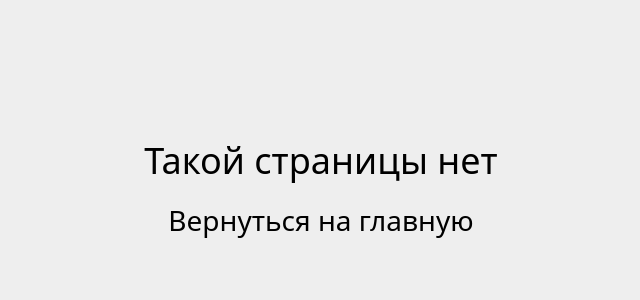
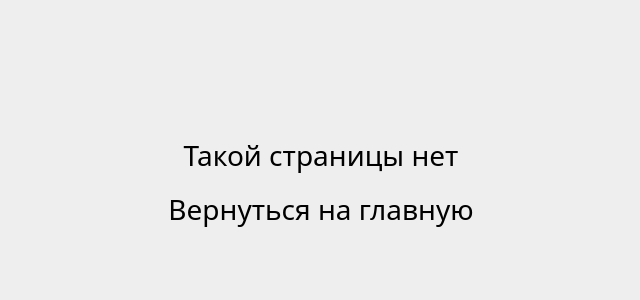
Before and after one commit to orzxiety/website, a Vue app: page /discord in a window 1280 px wide. Shown: the top 300 px of the page, without its empty margins (319-959 px from the left). Built offline with nearby package versions, Linux system fonts and the light colour scheme; a web font is replaced by a local one.

Commit message:
изменено:      src/assets/style.css 	изменено:      src/views/NotFoundView.vue

```diff
--- a/src/assets/style.css
+++ b/src/assets/style.css
@@ -46,7 +46,7 @@ body {
 
 .rowContent {
     display: flex;
-    gap: 24px;
+    gap: 18px;
     align-items: center;
     flex-direction: row;
 }
@@ -76,6 +76,7 @@ body {
 .avatar {
     height: 72px;
     border-radius: 64px;
+    margin: 0px 8px 0px 0px;;
 }
 
 .icon {
@@ -125,6 +126,7 @@ p {
 
     .avatar {
         height: 56px;
+        margin: 0px 0px 0px 0px;
     }
 
     .icon {
--- a/src/views/NotFoundView.vue
+++ b/src/views/NotFoundView.vue
@@ -4,7 +4,7 @@
 
 <template>
     <div class="primary">
-        <h1>Такой страницы нет</h1>
+        <h2>Такой страницы нет</h2>
         <div class="links">
             <p><RouterLink to="/" class="link">Вернуться на главную</RouterLink></p>
         </div>
```
